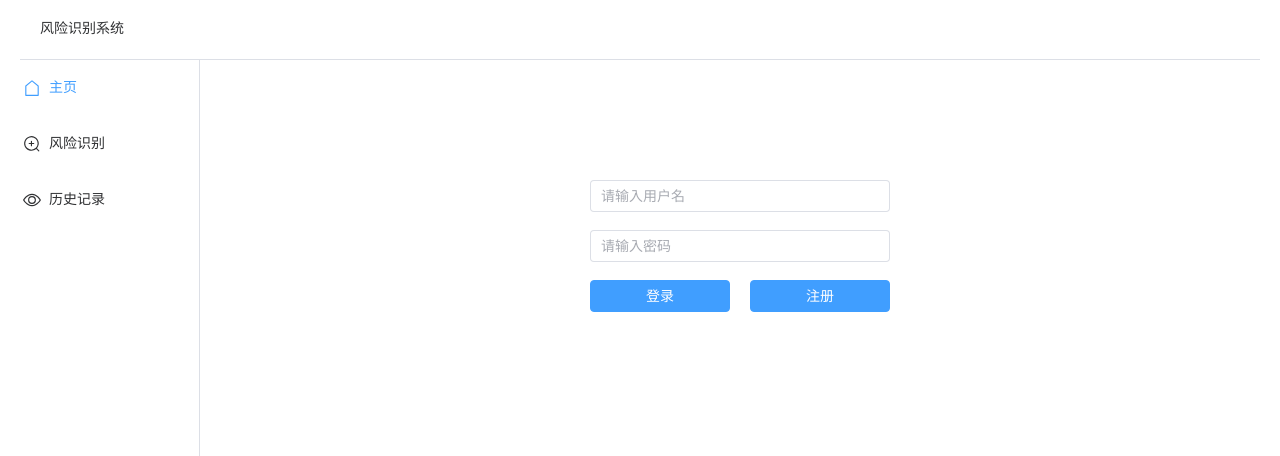
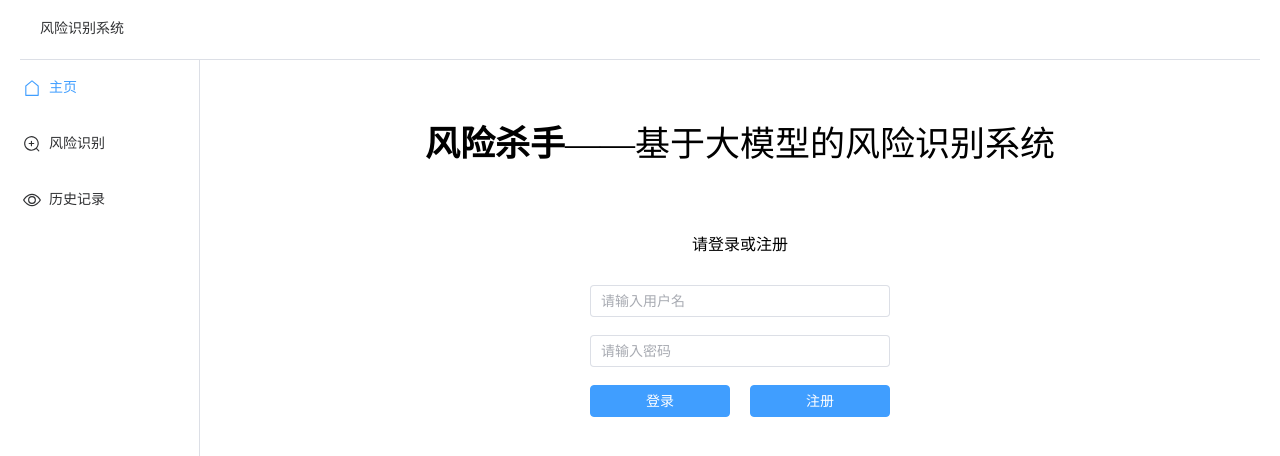
Before and after one commit to suyiiyii/RiskScope-front, a Vue app: page /home in a window 1280 px wide. Shown: the top 456 px of the page. Built offline with nearby package versions, Linux system fonts and the light colour scheme; no server answers.

Commit message:
feat: 允许用户主动登出

```diff
--- a/src/views/HomeView.vue
+++ b/src/views/HomeView.vue
@@ -1,8 +1,5 @@
 <script setup lang="ts">
 import { ref } from 'vue'
-import { useStore } from '@/stores/store'
-
-const store = useStore()
 
 import useRequest from '@/request'
 
@@ -10,6 +7,8 @@ const request = useRequest()
 
 const username = ref('')
 const password = ref('')
+
+let isLogin = ref(localStorage.getItem('token') !== null)
 
 const login = (username: string, password: string) => {
   request.post('/user/login',
@@ -23,6 +22,7 @@ const login = (username: string, password: string) => {
       }
     }).then((res => {
     localStorage.setItem('token', res.data.access_token)
+    isLogin.value = true
   }))
 }
 const register = (username: string, password: string) => {
@@ -34,10 +34,20 @@ const register = (username: string, password: string) => {
     login(username, password)
   })
 }
+
+const logout = () => {
+  localStorage.removeItem('token')
+  isLogin.value = false
+}
 </script>
 
 <template>
+  <section class="column">
 
+    <p style="font-size:35px; padding-bottom: 30px"><b>风险杀手</b>——基于大模型的风险识别系统</p>
+    <template v-if="!isLogin">
+
+      请登录或注册
       <el-form class="login-form">
         <el-form-item>
           <el-input
@@ -76,11 +86,36 @@ const register = (username: string, password: string) => {
         </el-row>
       </el-form>
     </template>
+    <template v-if="isLogin">
+      <el-button
+        type="danger"
+        @click="logout()"
+      >退出登录
+      </el-button>
+      <el-button
+        type="primary"
+        size="large"
+        @click="$router.push('/scope')"
+        style=" margin-top: 30px"
+      >开始识别
+      </el-button>
+    </template>
+
+
+  </section>
+</template>
 
 <style scoped>
 .login-form {
   width: 300px;
   margin: 0 auto;
-  padding-top: 100px;
+  padding-top: 30px;
+}
+
+.column {
+  display: flex;
+  flex-direction: column;
+  align-items: center;
+  //justify-content: center;
 }
 </style>
```
Lines whose indentation alone changed are shown as unchanged.
